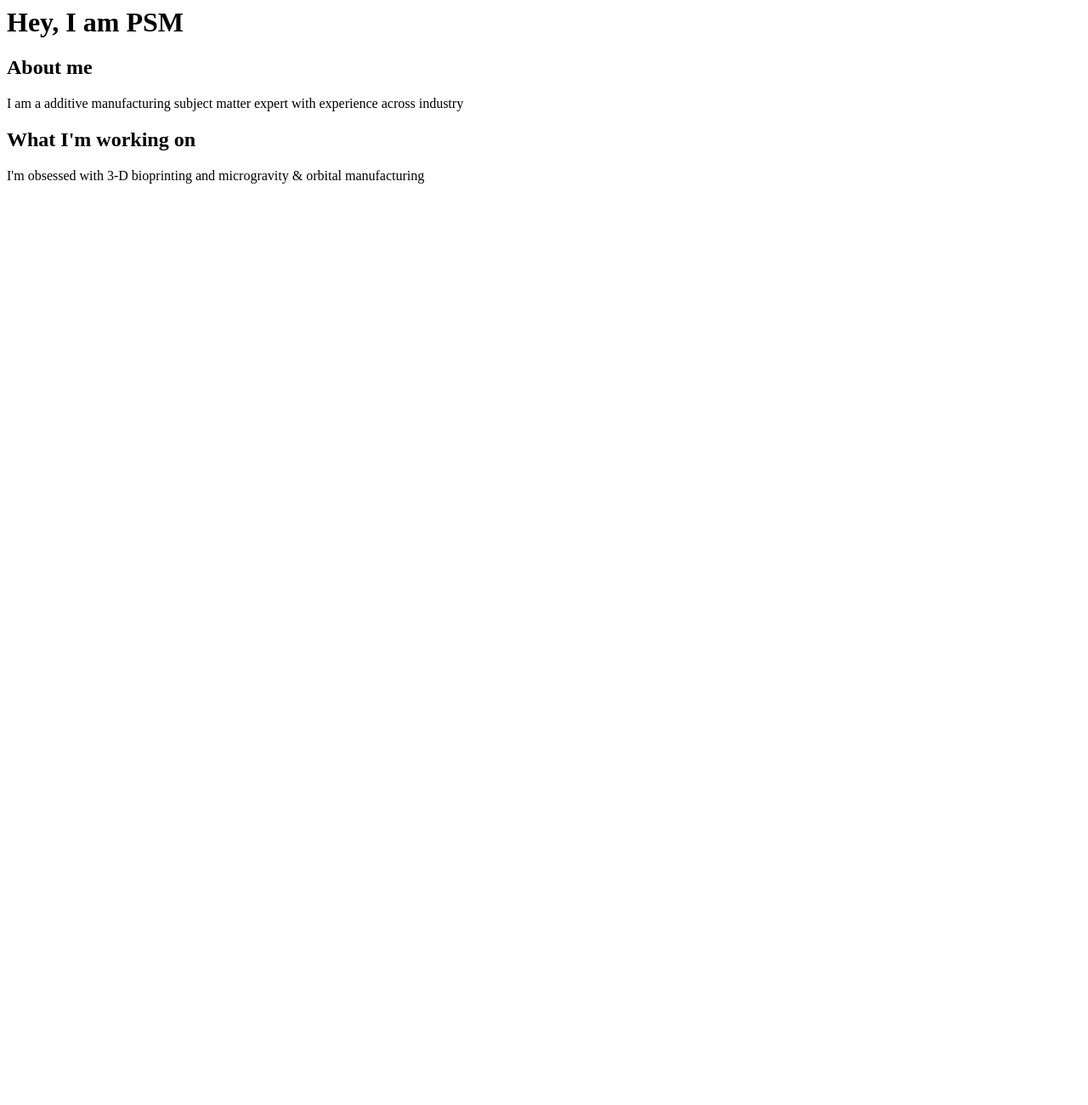
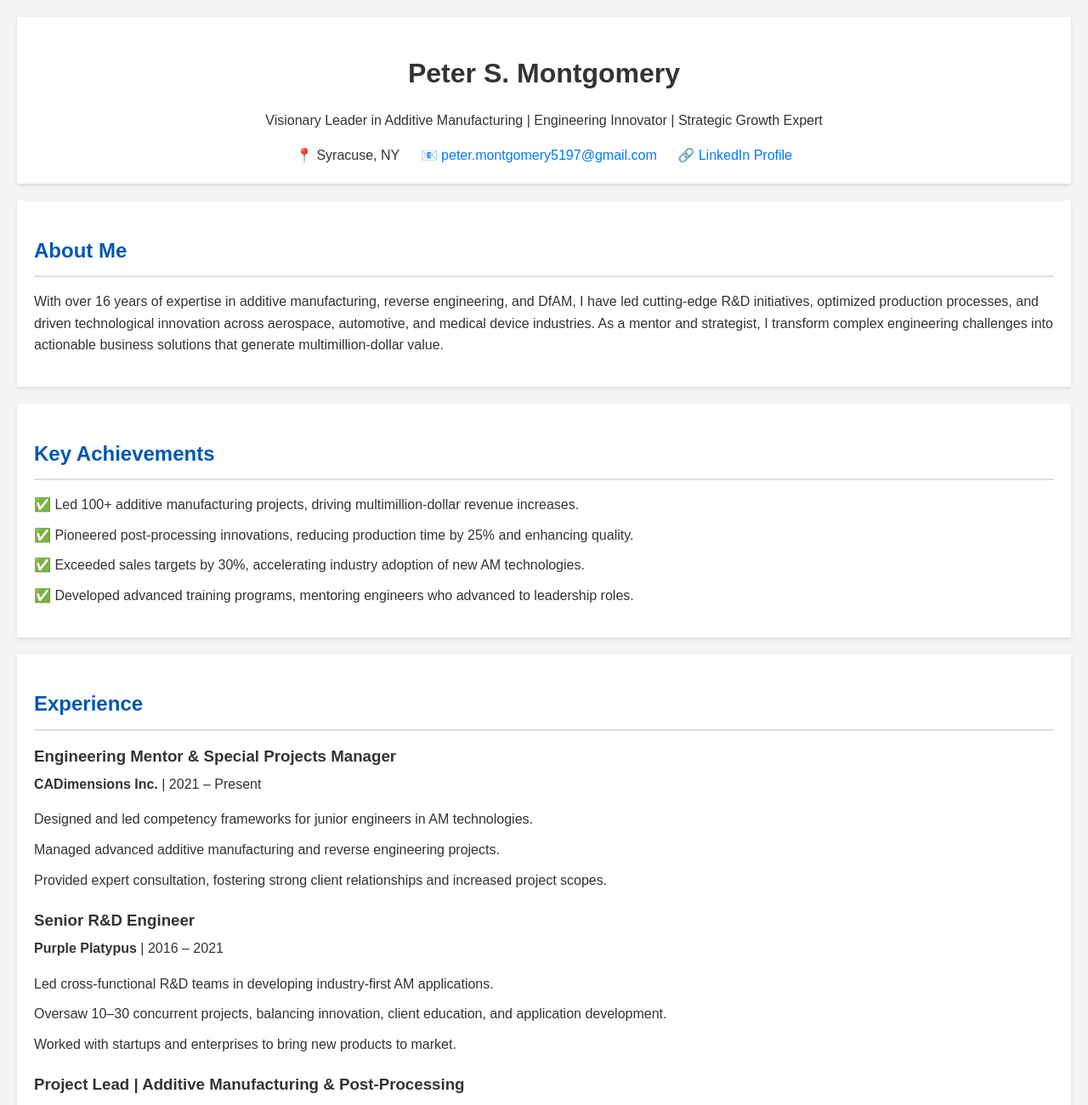
Before and after one commit to shi88/MyWebsite, a plain HTML site: page index.html in a window 1280 px wide. Shown: the top 1300 px of the page at 85% size. Before the commit the page ends 800 px from the top, so only its background shows below. Drawn offline with Linux system fonts and the light colour scheme.

Commit message:
index.html
Updating to add more detail, but still keeping it as a single page website

```diff
--- a/index.html
+++ b/index.html
@@ -1,16 +1,161 @@
 
-<html>
-    <h1>
-        Hey, I am PSM
-    </h1>
-    <body>
-        <h2>About me</h2>
-        <p>
-            I am a additive manufacturing subject matter expert with experience across industry
-        </p>
-        <h2>What I'm working on</h2>
-        <p>
-            I'm obsessed with 3-D bioprinting and microgravity & orbital manufacturing
-        </p>
-    </body>
+<!DOCTYPE html>
+<html lang="en">
+<head>
+  <meta charset="UTF-8">
+  <meta name="viewport" content="width=device-width, initial-scale=1.0">
+  <title>Peter S. Montgomery - Visionary Leader in Additive Manufacturing</title>
+  <style>
+    /* Global Styles */
+    body {
+      font-family: Arial, sans-serif;
+      margin: 0;
+      padding: 20px;
+      background-color: #f4f4f4;
+      color: #333;
+      line-height: 1.6;
+    }
+    a {
+      color: #007bff;
+      text-decoration: none;
+    }
+    a:hover {
+      text-decoration: underline;
+    }
+    header, section {
+      background: #fff;
+      padding: 20px;
+      margin-bottom: 20px;
+      box-shadow: 0 2px 4px rgba(0,0,0,0.1);
+    }
+    header {
+      text-align: center;
+    }
+    h1 {
+      margin-bottom: 5px;
+    }
+    .contact-info {
+      margin-top: 10px;
+    }
+    .contact-info span {
+      display: inline-block;
+      margin: 0 10px;
+    }
+    h2 {
+      border-bottom: 2px solid #ddd;
+      padding-bottom: 10px;
+      margin-bottom: 15px;
+      color: #0056b3;
+    }
+    ul {
+      list-style: none;
+      padding: 0;
+    }
+    ul li {
+      margin-bottom: 10px;
+    }
+    .experience-item, .education-item, .expertise-item {
+      margin-bottom: 20px;
+    }
+    .experience-item h3, .education-item h3 {
+      margin: 0;
+      color: #333;
+    }
+    .experience-item p, .education-item p {
+      margin: 5px 0;
+    }
+    .skills p {
+      margin: 5px 0;
+    }
+  </style>
+</head>
+<body>
+  <header>
+    <h1>Peter S. Montgomery</h1>
+    <p>Visionary Leader in Additive Manufacturing | Engineering Innovator | Strategic Growth Expert</p>
+    <div class="contact-info">
+      <span>📍 Syracuse, NY</span>
+      <span>📧 <a href="mailto:peter.montgomery5197@gmail.com">peter.montgomery5197@gmail.com</a></span>
+      <span>🔗 <a href="#" target="_blank">LinkedIn Profile</a></span>
+    </div>
+  </header>
+
+  <section id="about">
+    <h2>About Me</h2>
+    <p>With over 16 years of expertise in additive manufacturing, reverse engineering, and DfAM, I have led cutting-edge R&D initiatives, optimized production processes, and driven technological innovation across aerospace, automotive, and medical device industries. As a mentor and strategist, I transform complex engineering challenges into actionable business solutions that generate multimillion-dollar value.</p>
+  </section>
+
+  <section id="achievements">
+    <h2>Key Achievements</h2>
+    <ul>
+      <li>✅ Led 100+ additive manufacturing projects, driving multimillion-dollar revenue increases.</li>
+      <li>✅ Pioneered post-processing innovations, reducing production time by 25% and enhancing quality.</li>
+      <li>✅ Exceeded sales targets by 30%, accelerating industry adoption of new AM technologies.</li>
+      <li>✅ Developed advanced training programs, mentoring engineers who advanced to leadership roles.</li>
+    </ul>
+  </section>
+
+  <section id="experience">
+    <h2>Experience</h2>
+    <div class="experience-item">
+      <h3>Engineering Mentor &amp; Special Projects Manager</h3>
+      <p><strong>CADimensions Inc.</strong> | 2021 – Present</p>
+      <ul>
+        <li>Designed and led competency frameworks for junior engineers in AM technologies.</li>
+        <li>Managed advanced additive manufacturing and reverse engineering projects.</li>
+        <li>Provided expert consultation, fostering strong client relationships and increased project scopes.</li>
+      </ul>
+    </div>
+    <div class="experience-item">
+      <h3>Senior R&amp;D Engineer</h3>
+      <p><strong>Purple Platypus</strong> | 2016 – 2021</p>
+      <ul>
+        <li>Led cross-functional R&amp;D teams in developing industry-first AM applications.</li>
+        <li>Oversaw 10–30 concurrent projects, balancing innovation, client education, and application development.</li>
+        <li>Worked with startups and enterprises to bring new products to market.</li>
+      </ul>
+    </div>
+    <div class="experience-item">
+      <h3>Project Lead | Additive Manufacturing &amp; Post-Processing</h3>
+      <p><strong>Post Process Technologies</strong> | 2013 – 2014</p>
+      <ul>
+        <li>Engineered post-processing systems, improving production efficiency and product quality.</li>
+        <li>Managed vendor relationships, ensuring timely execution of high-priority projects.</li>
+      </ul>
+    </div>
+    <div class="experience-item">
+      <h3>Freelance 3D Printer Designer &amp; Developer</h3>
+      <p><strong>Self-Employed</strong> | 2010 – 2013</p>
+      <ul>
+        <li>Designed and built 75+ custom 3D printers, contributing to early open-source AM adoption.</li>
+      </ul>
+    </div>
+  </section>
+
+  <section id="education">
+    <h2>Education</h2>
+    <div class="education-item">
+      <p>🎓 <strong>Master’s Certificate in 3D Bioprinting &amp; Biomanufacturing (4.0 GPA)</strong><br>
+      Carnegie Mellon University | 2024 – 2025</p>
+    </div>
+    <div class="education-item">
+      <p>🎓 <strong>B.A. in Chinese</strong><br>
+      Tufts University | 2007 – 2012</p>
+    </div>
+  </section>
+
+  <section id="skills">
+    <h2>Technical Expertise &amp; Certifications</h2>
+    <div class="expertise-item">
+      <p><strong>CAD &amp; Simulation:</strong> SolidWorks, Geomagic Design X, Siemens NX, CATIA, Materialise Magics</p>
+      <p><strong>Additive Manufacturing:</strong> Materialise Mimics, Autodesk AutoCAD, Blender</p>
+      <p><strong>Programming &amp; Data Analysis:</strong> Python, C++, MATLAB</p>
+    </div>
+    <div class="expertise-item">
+      <p>🏆 Stratasys Support &amp; Engineering Certifications</p>
+      <p>🏆 Advanced AM Systems Training</p>
+      <p><strong>Skills:</strong> Strategic Leadership | R&amp;D Innovation | Project Management | Business Growth</p>
+    </div>
+  </section>
+</body>
 </html>
```
